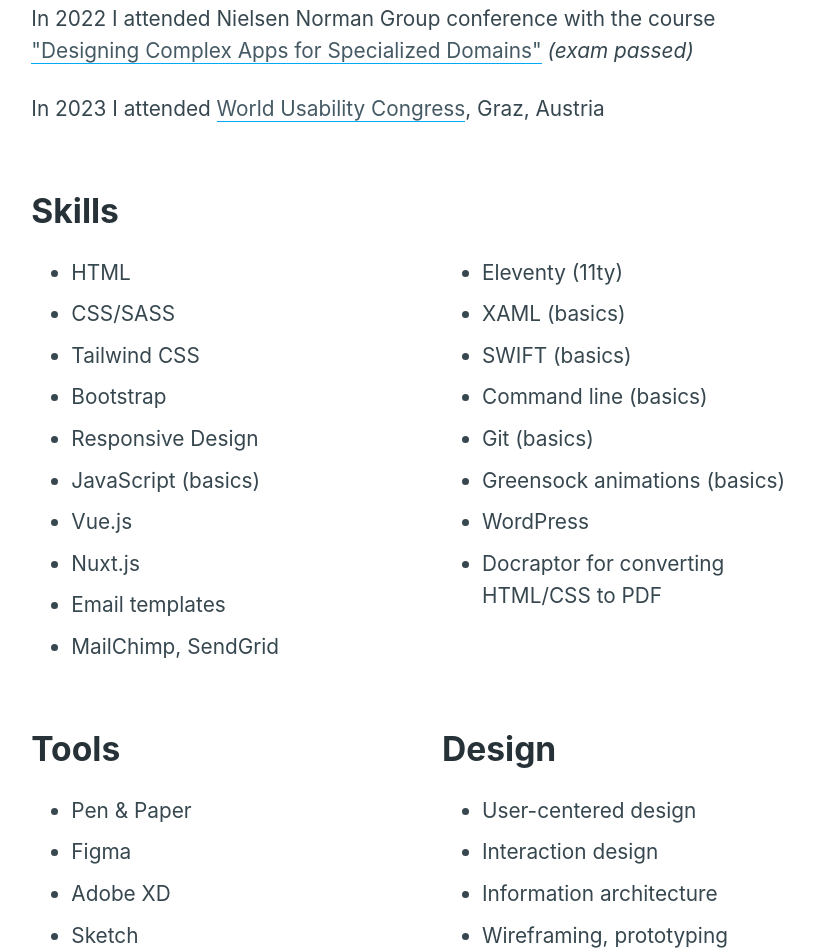
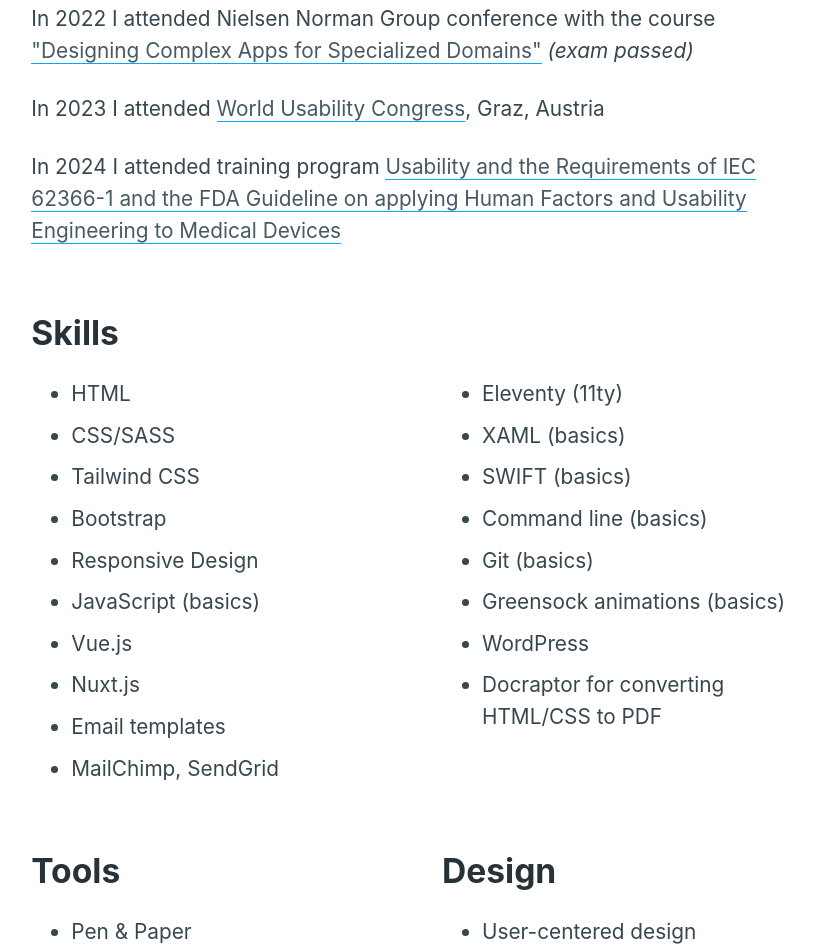
Before and after one commit to eveskov/eveskovcom2021, an Eleventy site: page src/about.md in a window 1280 px wide. Shown: the part 2738-3689 px from the top of the page, without its empty margins (214-1028 px from the left). Built offline with nearby package versions, Linux system fonts and the light colour scheme; Eleventy itself is replaced by a stand-in of ours; files that its build step writes are made by us from their sources; what eleventy-google-fonts would draw is missing.

Commit message:
Added info about Regulatory Usability training

```diff
--- a/src/about.md
+++ b/src/about.md
@@ -49,6 +49,7 @@
             <p>In 2021 I attended Nielsen Norman Group conference with the course <a href="https://www.nngroup.com/courses/application-ux/" target="_blank" title="Application Design for Web and Desktop" class="e-link">"Application Design for Web and Desktop"</a><i>&nbsp;(exam passed)</i></p>
             <p>In 2022 I attended Nielsen Norman Group conference with the course <a href="https://www.nngroup.com/courses/complex-apps-specialized-domains/" target="_blank" title="Designing Complex Apps for Specialized Domains" class="e-link">"Designing Complex Apps for Specialized Domains"</a><i>&nbsp;(exam passed)</i></p>
             <p>In 2023 I attended <a href="https://worldusabilitycongress.com/agenda-2023/" target="_blank" title="World Usability Congress, Graz, Austria" class="e-link">World Usability Congress</a>, Graz, Austria</p>
+            <p>In 2024 I attended training program <a href="/assets/certificates/Training-Certificate_Regulatory-Usability_Evgeni Nikolov.pdf" target="_blank" title="Usability and the Requirements of IEC 62366-1 and the FDA Guideline on applying Human Factors and Usability Engineering to Medical Devices" class="e-link">Usability and the Requirements of IEC 62366-1 and the FDA Guideline on applying Human Factors and Usability Engineering to Medical Devices</a></p>
         </div>
         <div class="e-content__text-holder">
             <h3 id="skills" class="e-section-title">Skills</h3>
```
Also changed, not shown: 1 other file.
